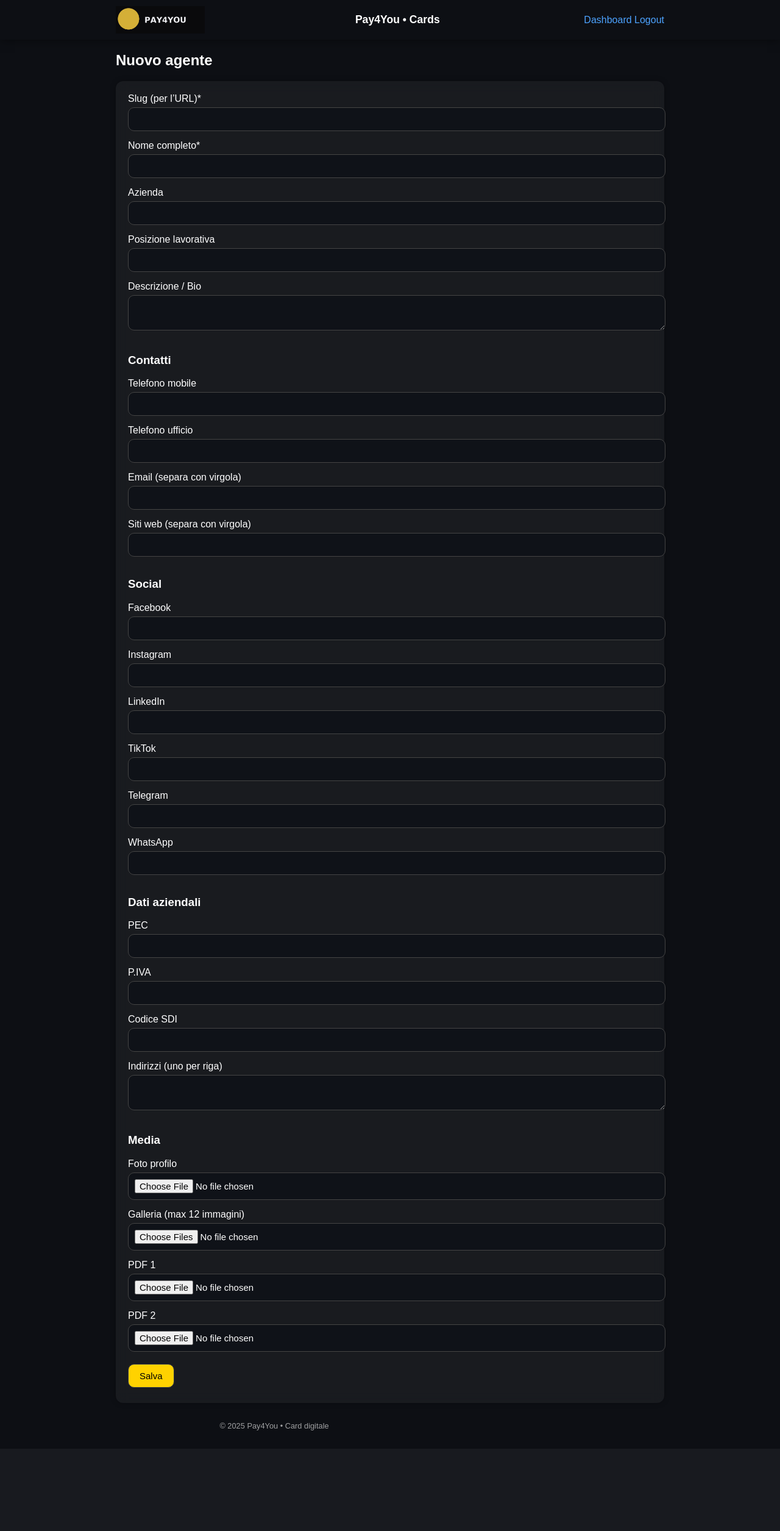
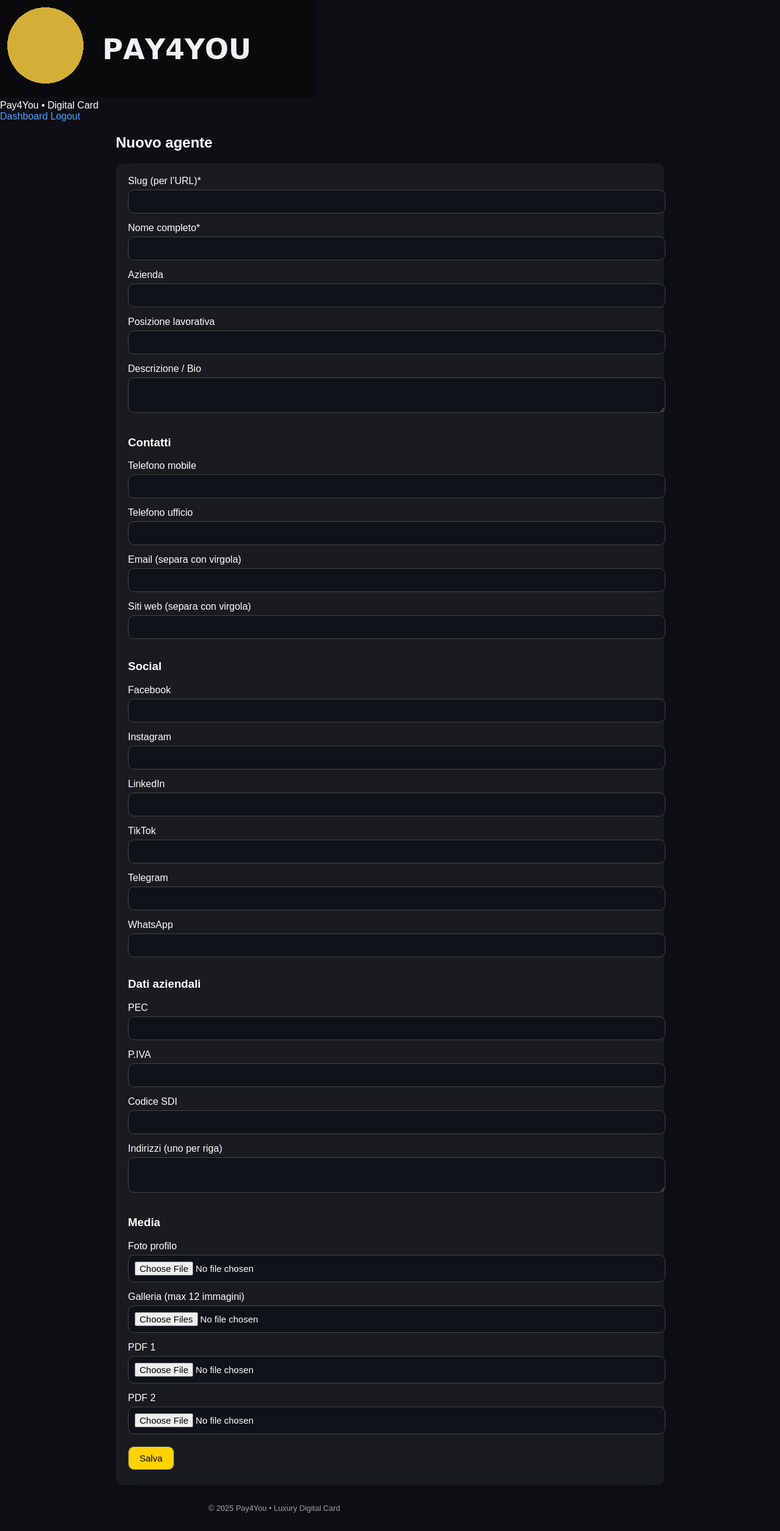
Before and after one commit to gidl59/pay4you-cards-luxury, a Flask app: page /admin/new in a window 1280 px wide. Shown: the whole page at 61% size. Before the commit the page ends 2346 px from the top, so only its background shows below. Run offline with Flask 3, Linux system fonts and the light colour scheme; the visitor is signed in with stand-in values (Sample User, id 1).

Commit message:
Update base.html

```diff
--- a/templates/base.html
+++ b/templates/base.html
@@ -5,24 +5,36 @@
   <meta name="viewport" content="width=device-width,initial-scale=1">
   <title>{% block title %}Pay4You Cards{% endblock %}</title>
 
+  <!-- CSS principale -->
   <link rel="stylesheet" href="{{ url_for('static', filename='style.css') }}">
+
+  <!-- Logo rotazione 3D -->
+  <style>
+    @keyframes spin3d {
+      0% { transform: rotateY(0deg); }
+      100% { transform: rotateY(360deg); }
+    }
+  </style>
 </head>
+
 <body class="lux">
 
-<header class="topbar">
-  <div class="wrap top-flex">
-      <img src="{{ url_for('static', filename='img/pay4you-logo-lux.png') }}" class="brand-logo">
-      <strong class="brand-title">Pay4You • Cards</strong>
+<header class="wallet-header">
+  <div class="wallet-logo">
+    <img src="{{ url_for('static', filename='img/pay4you-logo-lux.png') }}"
+         alt="Pay4You" class="logo-spin">
+  </div>
 
-      <nav>
+  <div class="wallet-title">Pay4You • Digital Card</div>
+
+  <nav class="wallet-nav">
     {% if session.get('admin') %}
-          <a href="{{ url_for('admin_home') }}">Dashboard</a>
+      <a href="{{ url_for('admin_list') }}">Dashboard</a>
       <a href="{{ url_for('logout') }}">Logout</a>
     {% else %}
       <a href="{{ url_for('login') }}">Login</a>
     {% endif %}
   </nav>
-  </div>
 </header>
 
 <main class="wrap">
@@ -30,7 +42,7 @@
 </main>
 
 <footer class="footer wrap">
-  © 2025 Pay4You • Card digitale
+  © 2025 Pay4You • Luxury Digital Card
 </footer>
 
 </body>
```
Lines whose indentation alone changed are shown as unchanged.
